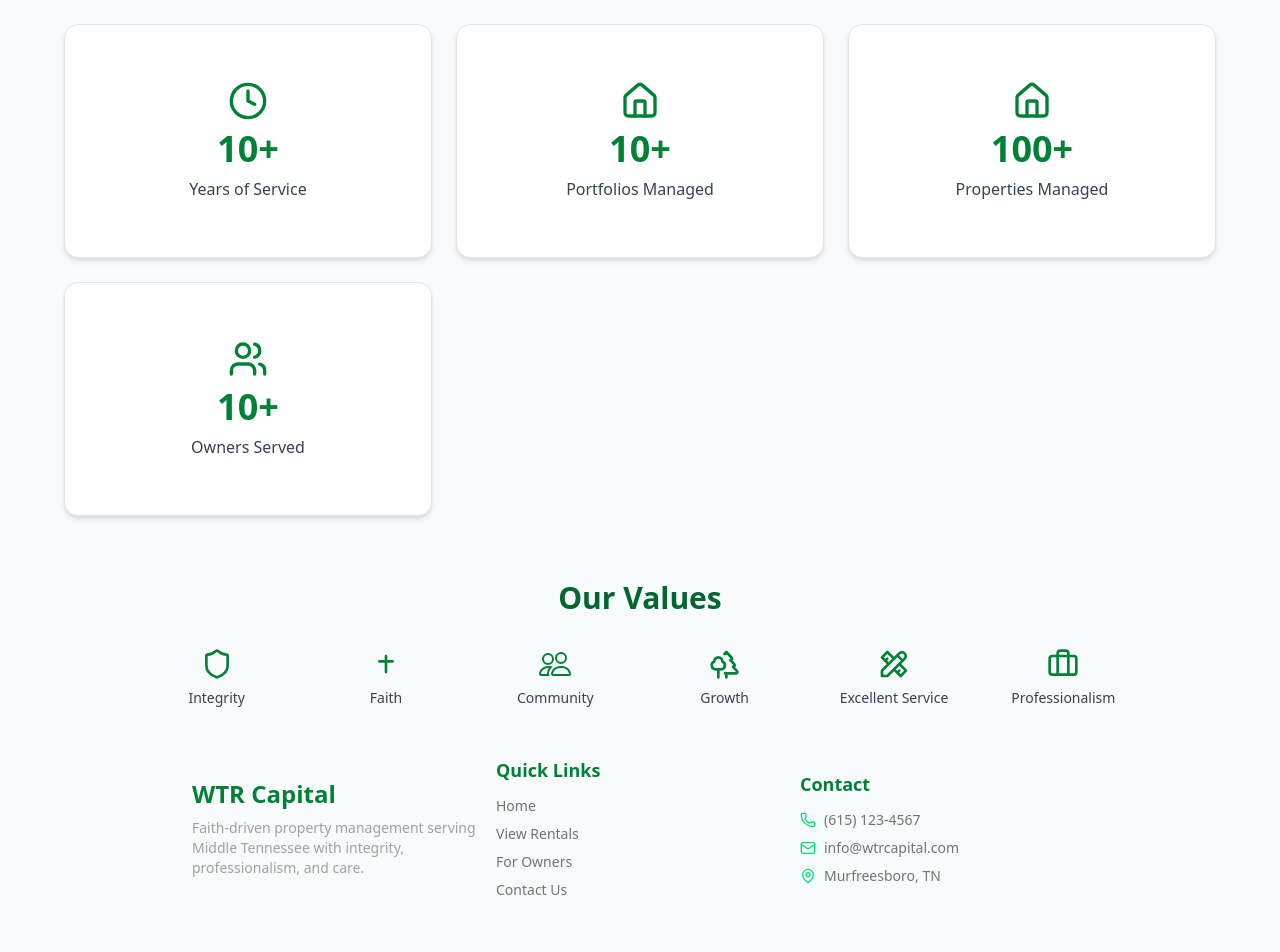
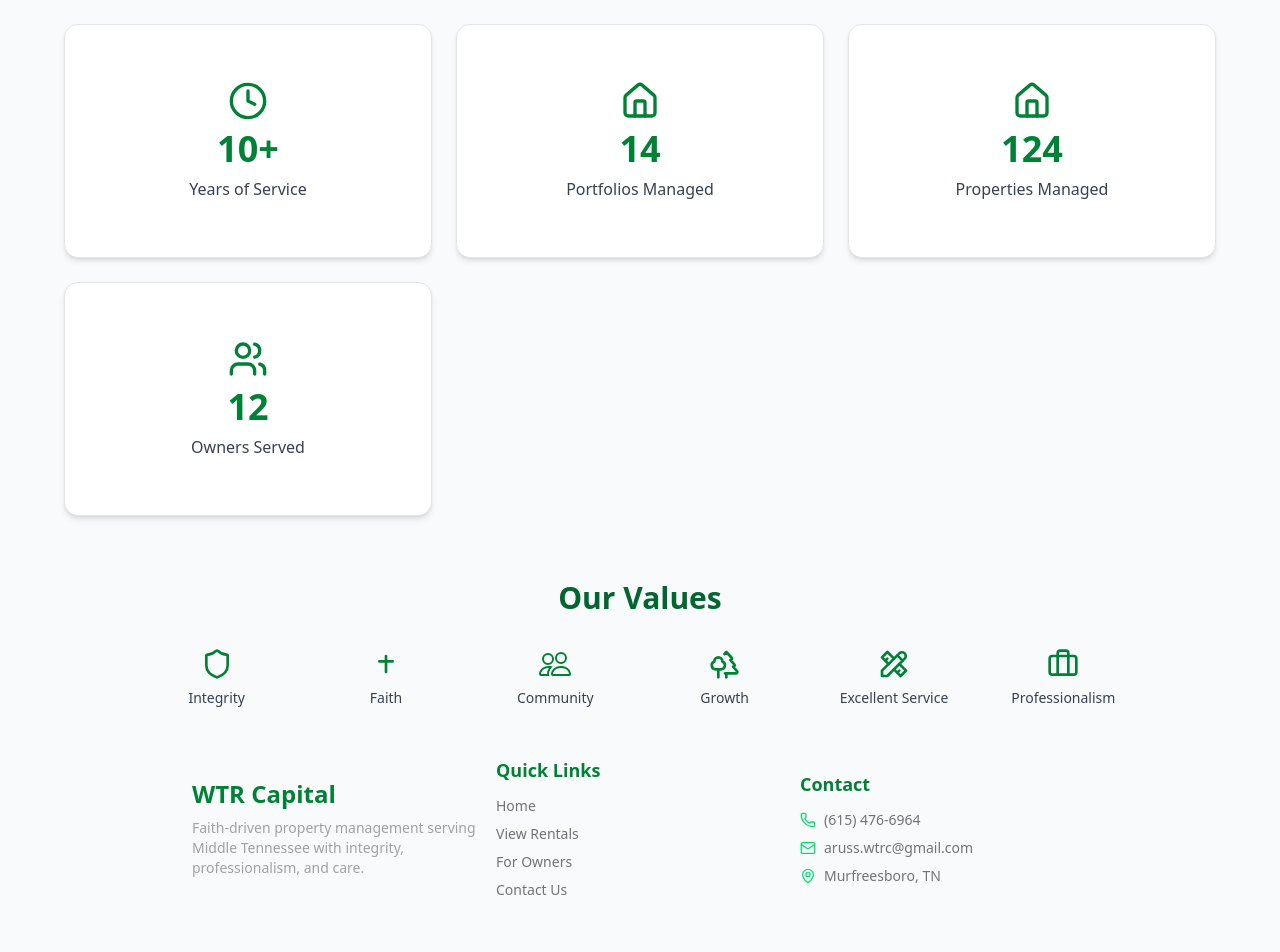
Before and after one commit to war2v/WTRHome4u, a Next.js app: page / in a window 1280 px wide. Shown: the part 980-1932 px from the top of the page. Built offline with nearby package versions, Linux system fonts and the light colour scheme.

Commit message:
Updated stats to show exact numbers Updated footer links to be correct

```diff
--- a/src/components/ui/custom/About.tsx
+++ b/src/components/ui/custom/About.tsx
@@ -45,17 +45,17 @@ const About = () => {
                     />
                     <StatCard
                     icon={<HomeIcon className="text-green-700 w-10 h-10" />}
-                    value="10+"
+                    value="14"
                     label="Portfolios Managed"
                     />
                     <StatCard
                     icon={<HomeIcon className="text-green-700 w-10 h-10" />}
-                    value="100+"
+                    value="124"
                     label="Properties Managed"
                     />
                     <StatCard
                     icon={<Users className="text-green-700 w-10 h-10" />}
-                    value="10+"
+                    value="12"
                     label="Owners Served"
                     />
                 </div>
--- a/src/components/ui/custom/Footer.tsx
+++ b/src/components/ui/custom/Footer.tsx
@@ -19,8 +19,8 @@ const Footer = () => {
                 <h4 className="text-lg font-semibold mb-3 text-green-700">Quick Links</h4>
                 <ul className="space-y-2 text-sm text-neutral-500">
                     <li><Link href="/" className="hover:underline">Home</Link></li>
-                    <li><Link href="/rentals" className="hover:underline">View Rentals</Link></li>
-                    <li><Link href="/owners" className="hover:underline">For Owners</Link></li>
+                    <li><Link href="https://wtrcapitalllc.propertyware.com/rentals.html" className="hover:underline">View Rentals</Link></li>
+                    <li><Link href="https://wtrcapitalllc.propertyware.com/owners.html" className="hover:underline">For Owners</Link></li>
                     <li><Link href="/contact" className="hover:underline">Contact Us</Link></li>
                 </ul>
                 </div>
@@ -30,10 +30,10 @@ const Footer = () => {
                 <h4 className="text-lg font-semibold mb-3 text-green-700">Contact</h4>
                 <ul className="space-y-2 text-sm text-neutral-500">
                     <li className="flex items-center gap-2">
-                    <Phone className="w-4 h-4 text-green-400" /> <span>(615) 123-4567</span>
+                    <Phone className="w-4 h-4 text-green-400" /> <span>(615) 476-6964</span>
                     </li>
                     <li className="flex items-center gap-2">
-                    <Mail className="w-4 h-4 text-green-400" /> <span>info@wtrcapital.com</span>
+                    <Mail className="w-4 h-4 text-green-400" /> <span>aruss.wtrc@gmail.com</span>
                     </li>
                     <li className="flex items-center gap-2">
                     <MapPin className="w-4 h-4 text-green-400" /> <span>Murfreesboro, TN</span>
```
